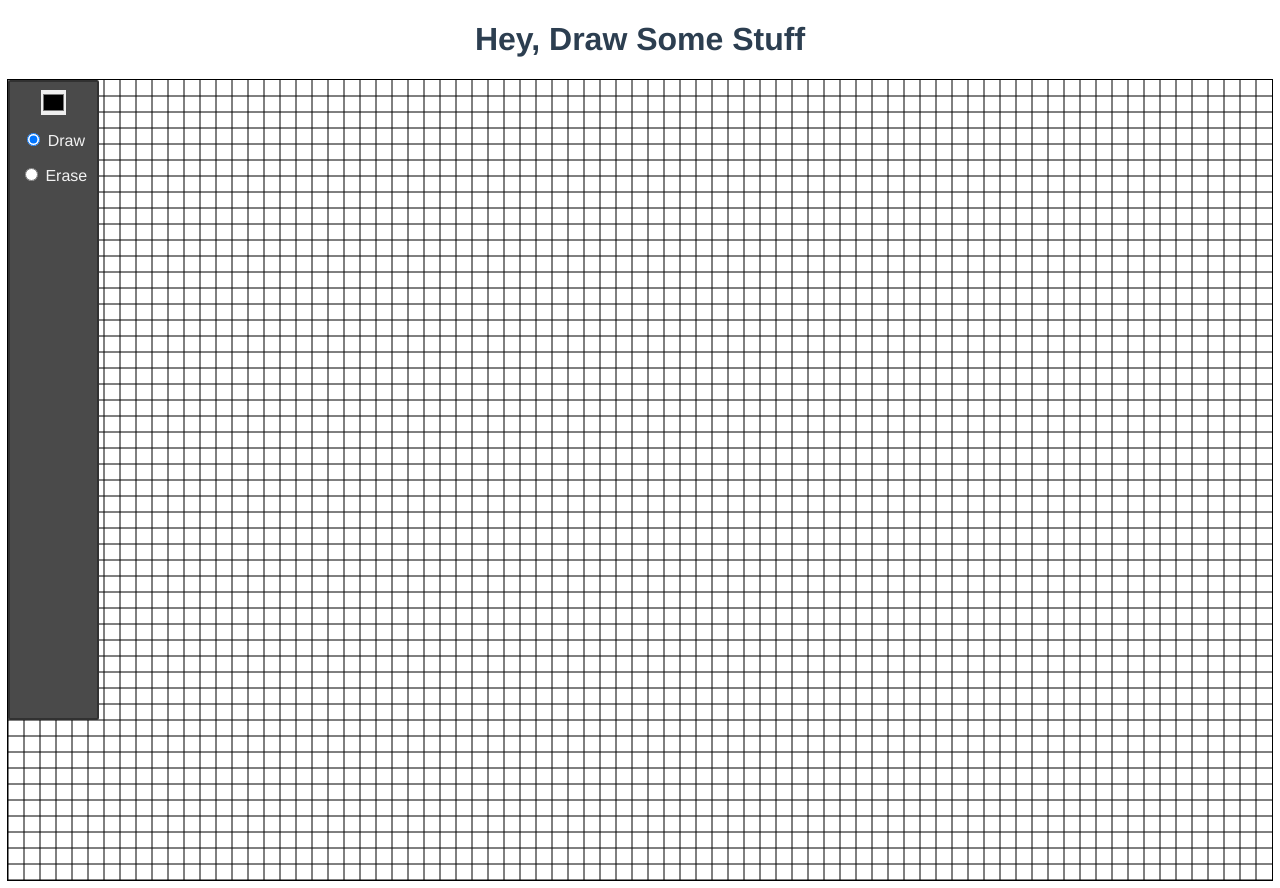
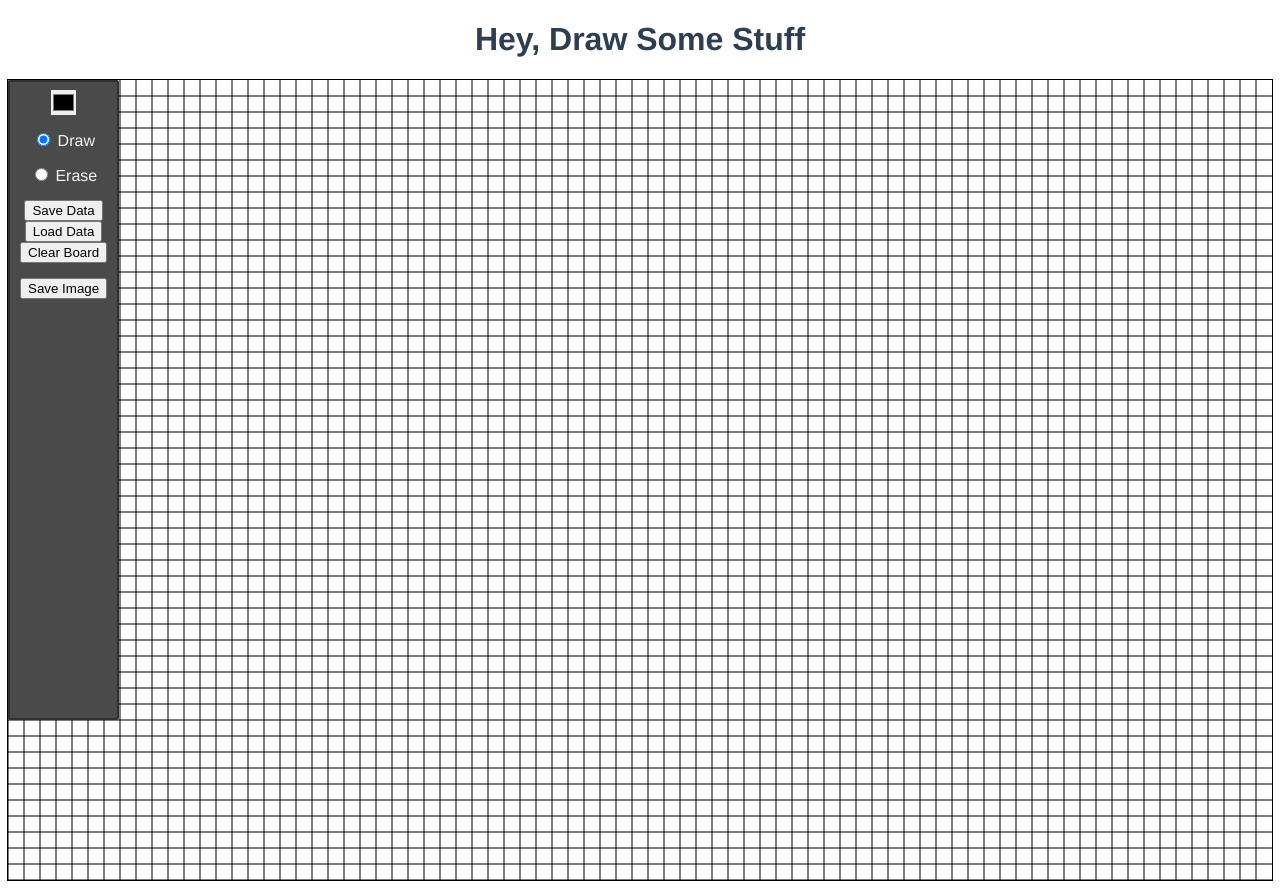
Before and after one commit to wildbeard/pixel-artboard, a Vue app: page / in a window 1280 px wide. Built offline with nearby package versions, Linux system fonts and the light colour scheme.

Commit message:
Added event stubs

```diff
--- a/src/components/ArtboardControls.vue
+++ b/src/components/ArtboardControls.vue
@@ -7,7 +7,8 @@
             <label for="color">
                 <input type="color"
                        id="color"
-                       v-model="color">
+                       v-model="color"
+                       @input="$emit('change-color', color)">
             </label>
         </div>
 
@@ -16,6 +17,7 @@
                 <input type="radio"
                        id="draw"
                        v-model="tool"
+                       @input="$emit('change-tool', tool)"
                        value="draw">
                 Draw
             </label>
@@ -26,13 +28,20 @@
                 <input type="radio"
                        id="eraser"
                        v-model="tool"
+                       @input="$emit('change-tool', tool)"
                        value="eraser">
                 Erase
             </label>
         </div>
 
         <div class="form-group">
+            <button @click="emitEvent('save-data')">Save Data</button><br>
+            <button @click="emitEvent('load-data')">Load Data</button><br>
+            <button @click="emitEvent('clear-data')">Clear Board</button><br>
+        </div>
 
+        <div class="form-group">
+            <button @click="emitEvent('save-image')">Save Image</button>
         </div>
 
     </div>
@@ -80,5 +89,10 @@ export default {
             tool: 'draw',
         }
     },
+    methods: {
+        emitEvent(eventType) {
+            this.$emit(eventType)
+        },
+    },
 }
 </script>
```
